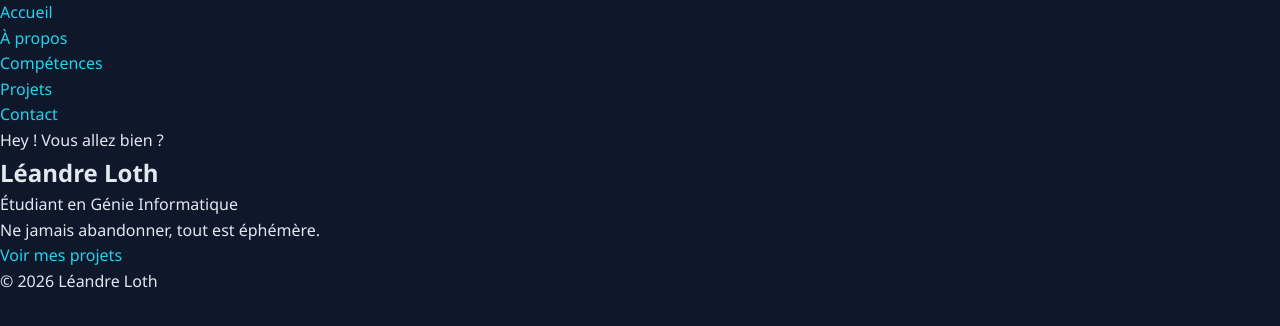
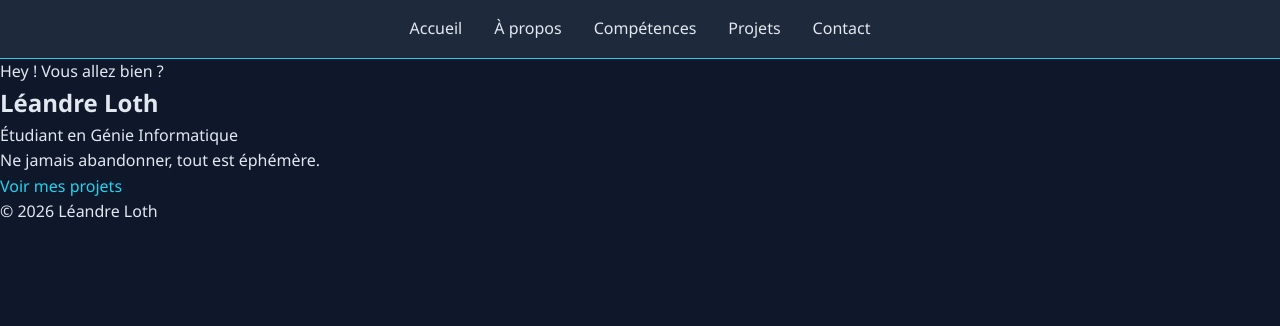
Before and after one commit to LeandreMampouele/Portfolio, a plain HTML site: page index.html in a window 1280 px wide. Drawn offline with Linux system fonts and the light colour scheme.

Commit message:
CSS : header et navigation

```diff
--- a/css/style.css
+++ b/css/style.css
@@ -29,3 +29,23 @@ a{
 ul{
     list-style: none;
 }
+
+header {
+    background: var(--fond-carte);
+    padding: 1rem 2rem;
+    position: sticky;
+    top: 0;
+    z-index: 100;
+    border-bottom: 1px solid var(--accent);
+
+}
+
+nav ul{
+    display: flex;
+    justify-content: center;
+    gap: 2rem;
+}
+
+nav a{
+    color: var(--texte);
+}
```
